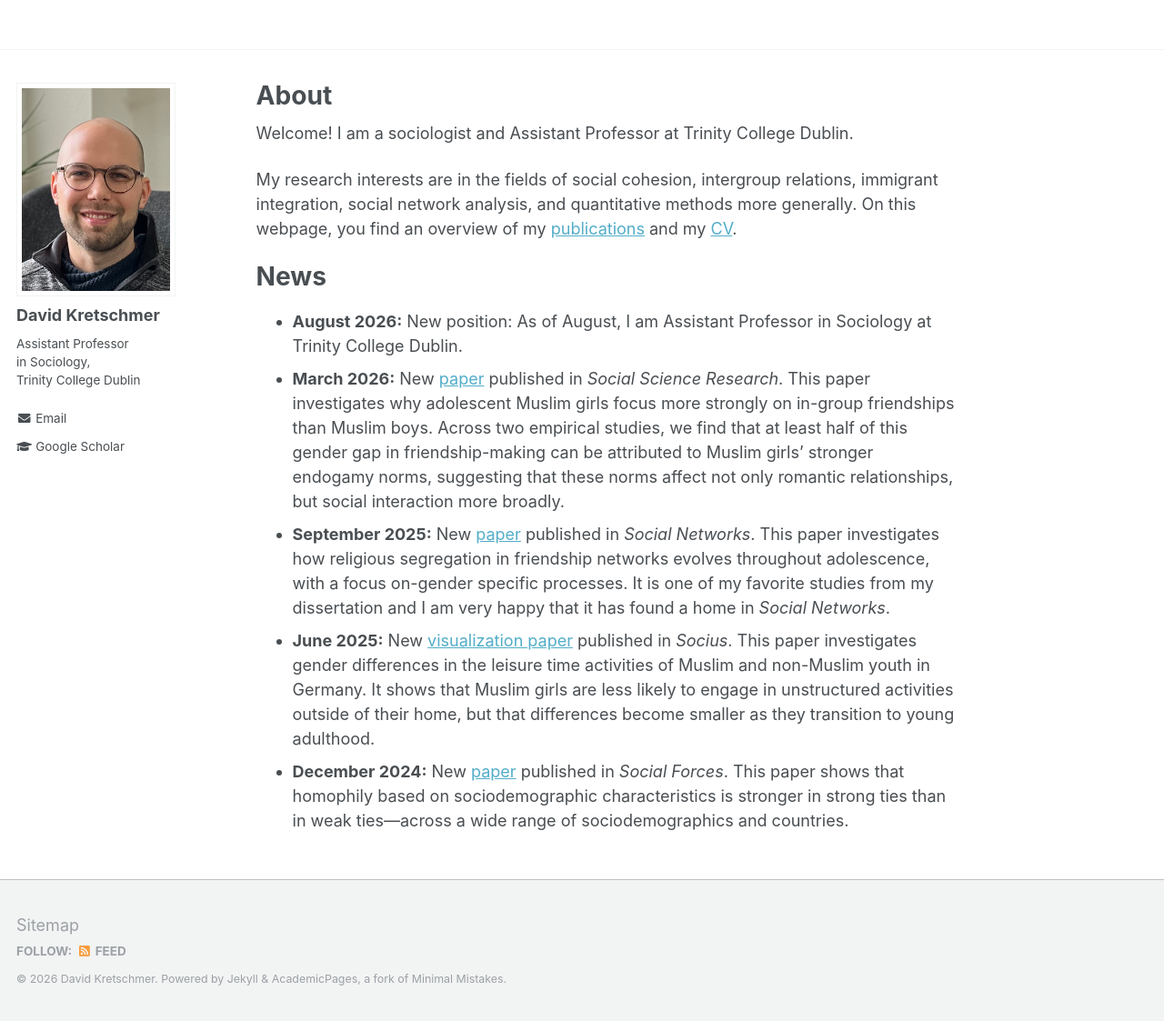
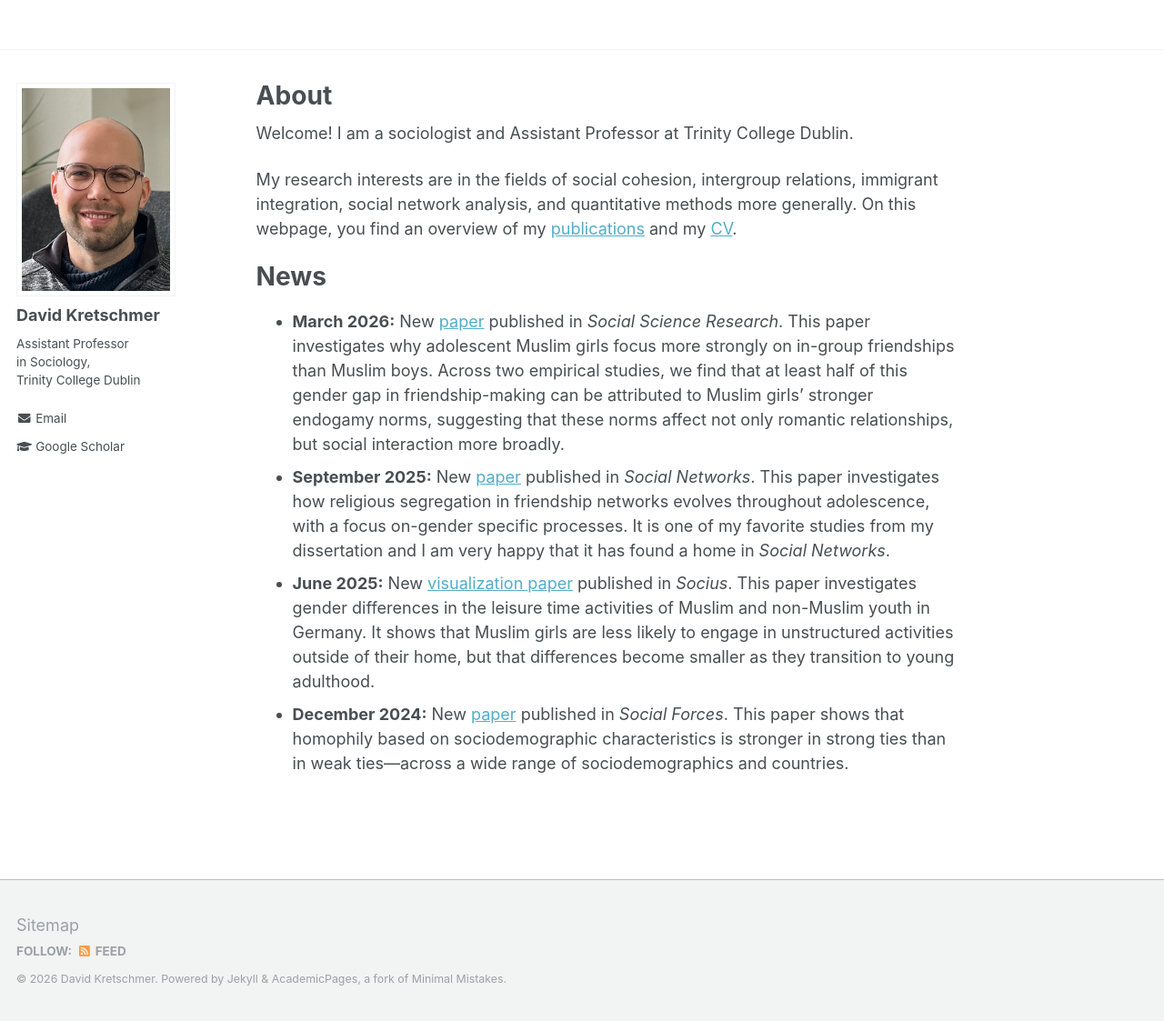
Before and after one commit to DavidKretschmer/davidkretschmer.github.io, a Jekyll site: the page built from _pages/about.md, in a window 1280 px wide and 1123 px high. Shown: the whole window at 91% size. Built offline with Jekyll 4.4.1, drawn with Linux system fonts in a browser that asks for light colours.

Commit message:
Update news

```diff
--- a/_pages/about.md
+++ b/_pages/about.md
@@ -17,7 +17,6 @@ My research interests are in the fields of social cohesion, intergroup relations
 News
 ======
 
-- **August 2026:** New position: As of August, I am Assistant Professor in Sociology at Trinity College Dublin.
 - **March 2026:** New [paper](https://www.sciencedirect.com/science/article/pii/S0049089X26000189) published in _Social Science Research_. This paper investigates why adolescent Muslim girls focus more strongly on in-group friendships than Muslim boys. Across two empirical studies, we find that at least half of this gender gap in friendship-making can be attributed to Muslim girls' stronger endogamy norms, suggesting that these norms affect not only romantic relationships, but social interaction more broadly.
 - **September 2025:** New [paper](https://www.sciencedirect.com/science/article/pii/S0378873325000620) published in _Social Networks_. This paper investigates how religious segregation in friendship networks evolves throughout adolescence, with a focus on-gender specific processes. It is one of my favorite studies from my dissertation and I am very happy that it has found a home in _Social Networks_.
 - **June 2025:** New [visualization paper](https://journals.sagepub.com/doi/10.1177/23780231251349634) published in _Socius_. This paper investigates gender differences in the leisure time activities of Muslim and non-Muslim youth in Germany. It shows that Muslim girls are less likely to engage in unstructured activities outside of their home, but that differences become smaller as they transition to young adulthood.
```
Also changed, not shown: 1 other file.
